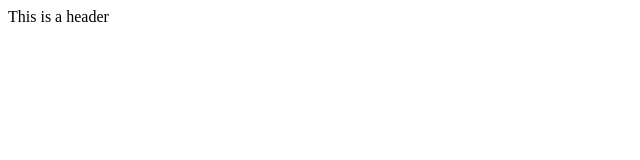
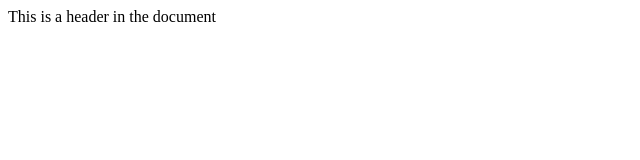
Before and after one commit to tevli/testing_server, a plain HTML site: page index.html in a window 1280 px wide. Shown: the whole page, without its empty margins (0-640 px from the left). Drawn offline with Linux system fonts and the light colour scheme.

Commit message:
made some changes

```diff
--- a/index.html
+++ b/index.html
@@ -7,6 +7,6 @@
     <title>Document</title>
 </head>
 <body>
-    <header>This is a header</header>
+    <header>This is a header in the document</header>
 </body>
 </html>
```
